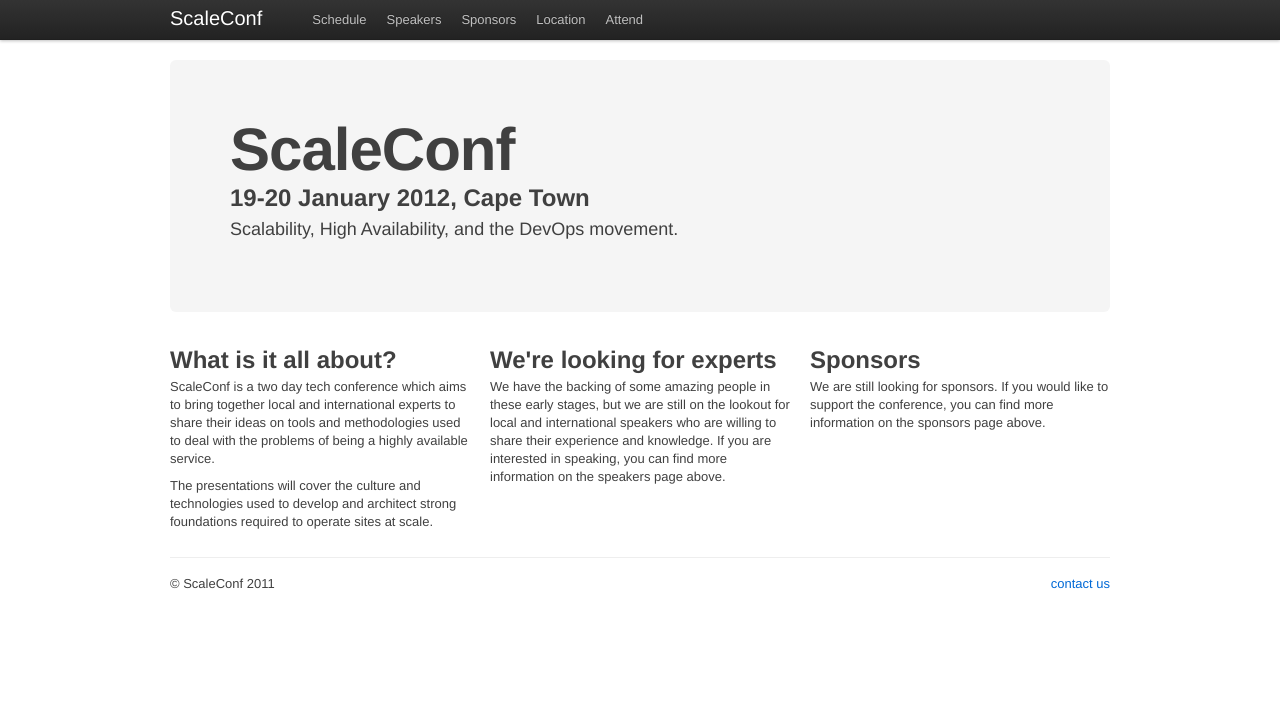
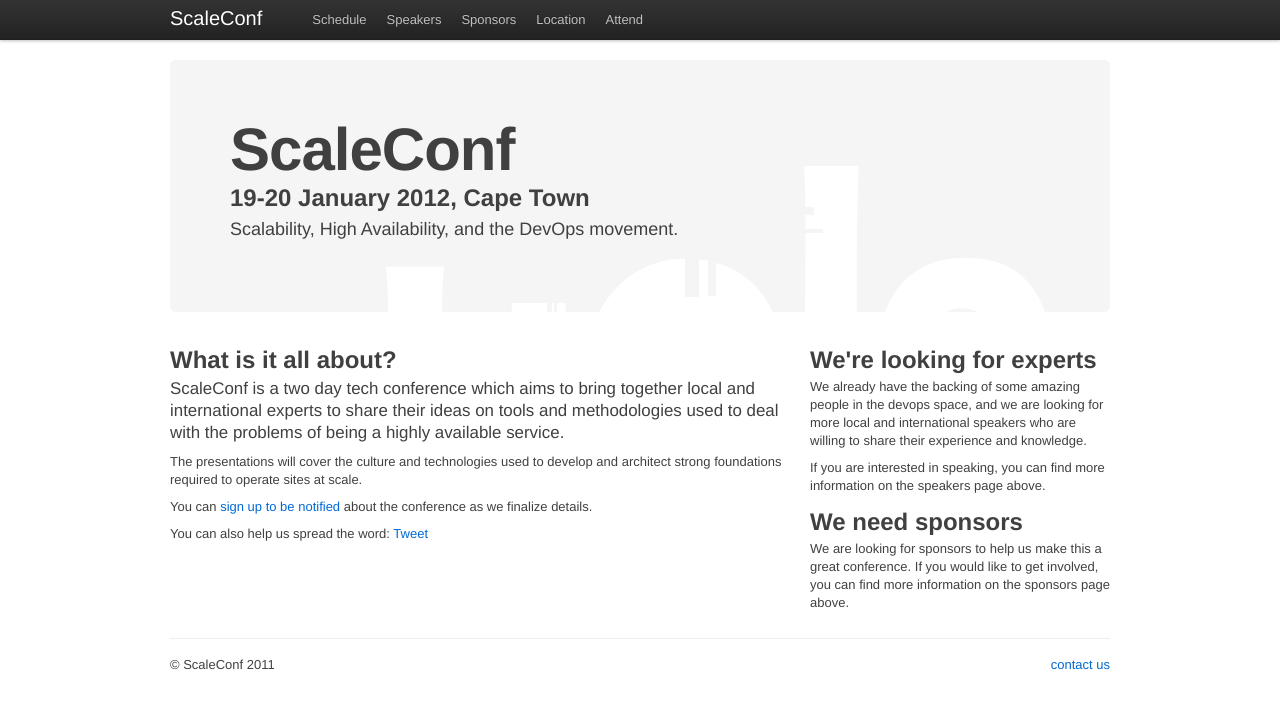
Before and after one commit to scaleconf/scaleconf.github.com, a Jekyll site: the page built from index.html, in a window 1280 px wide. Shown: the top 709 px of the page. Built offline with Jekyll 4.4.1, drawn with Linux system fonts in a browser that asks for light colours; Markdown is read by kramdown in place of the engine named in the settings; comment, search, counter and statistics services are not loaded.

Commit message:
Reworks content structure on front page, adds tweet this button, changes image behind hero block on front page

```diff
--- a/index.html
+++ b/index.html
@@ -4,7 +4,7 @@ title: Scaleconf - A web scalability conference in South Africa
 meta-description: Scaleconf is a web scalability conference about working and building for highly scalable websites. International experts will be talking about principles from the devops movement as well as some trending technologies and methodologies.
 ---
       <!-- Main hero unit for a primary marketing message or call to action -->
-      <div class="hero-unit">
+      <div class="hero-unit" style="background-image: url('images/front_hero.png');background-position: bottom right;background-repeat: no-repeat;">
           <h1>ScaleConf</h1>
           <h2>19-20 January 2012, Cape Town</h2>
           <p>
@@ -14,31 +14,34 @@ meta-description: Scaleconf is a web scalability conference about working and bu
 
       <!-- Example row of columns -->
       <div class="row">
-        <div class="span-one-third">
+        <div class="span-two-thirds">
           <h2>What is it all about?</h2>
-          <p>
+          <p style="font-size:1.3em;line-height:1.3em">
           ScaleConf is a two day tech conference which aims to bring together local and international experts to share their ideas on tools and methodologies used to deal with the
           problems of being a highly available service.
           </p>
           <p>
           The presentations will cover the culture and technologies used to develop and architect strong foundations required to operate sites at scale.
           </p>
+          <p>You can <a href="attend/">sign up to be notified</a> about the conference as we finalize details. </p>
+          <p>You can also help us spread the word: <a href="https://twitter.com/share" class="twitter-share-button" data-text="A conference on scalability, devops, and high availability is happening in Cape Town, South Africa" data-count="horizontal" data-via="scaleconf">Tweet</a><script type="text/javascript" src="//platform.twitter.com/widgets.js"></script>
         </div>
 
         <div class="span-one-third">
           <h2>We're looking for experts</h2>
           <p>
-                We have the backing of some amazing people in these early stages, but we are still on the lookout for local and international speakers who are willing to share
-                their experience and knowledge. If you are interested in speaking, you can find more information on the speakers page above.
+                We already have the backing of some amazing people in the devops space, and we are looking for more local and international speakers who are willing to share
+                their experience and knowledge.
+          </p>
+          <p>
+                If you are interested in speaking, you can find more information on the speakers page above.
           </p>
           <!-- p><a class="btn info" href="/speakers">Speaker Information</a></p -->
+           <h2>We need sponsors</h2>
+           <p>
+           We are looking for sponsors to help us make this a great conference.  If you would like to get involved, you can find more information on the sponsors page above.
+           </p>
+          <!-- p><a class="btn info" href="/sponsors">Sponsor Information</a></p -->
        </div>
 
-       <div class="span-one-third">
-           <h2>Sponsors</h2>
-           <p>
-           We are still looking for sponsors.  If you would like to support the conference, you can find more information on the sponsors page above.
-           </p>
-          <!-- p><a class="btn info" href="/sponsors">Sponsor Information</a></p -->
-        </div>
       </div>
```
Also changed, not shown: images/front_hero.png (added).
